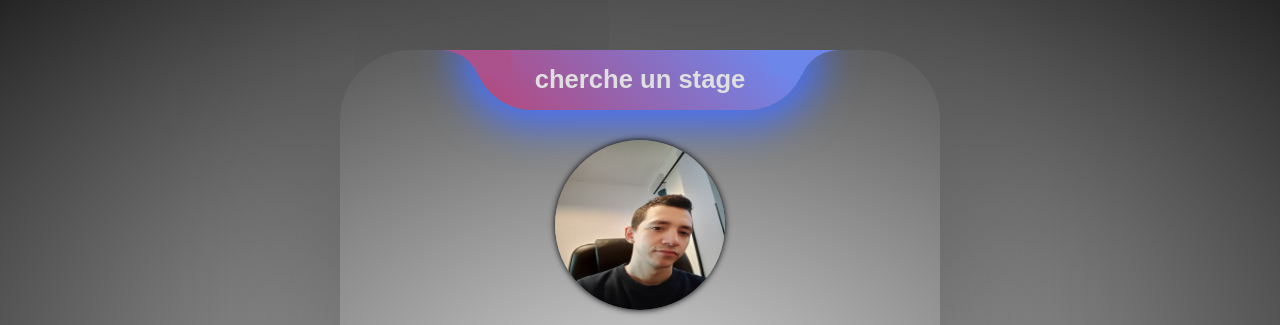
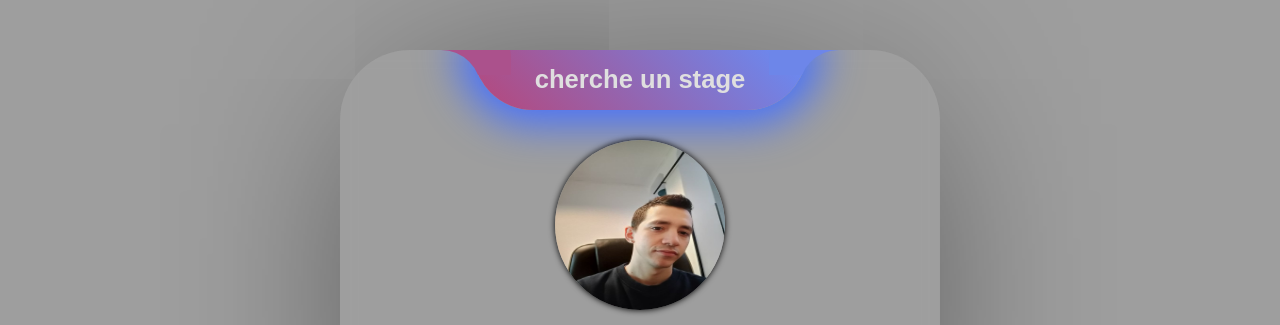
Before and after one commit to brest0ou/card-perso, a plain HTML site: page index.html in a window 1280 px wide. Shown: the top 325 px of the page. Drawn offline with Linux system fonts and the light colour scheme; the site is published under a folder, as on GitHub Pages, so addresses that start at the root find nothing; a web font is replaced by a local one.

Commit message:
maj background

```diff
--- a/src/main.css
+++ b/src/main.css
@@ -15,7 +15,7 @@ body::before{
     inset: 0;
     z-index: -1;
 
-    background: url('/assets/images/bg-4.png');
+    background: url('../assets/images/bg-4.png');
     background-size: cover ;
     background-position: center;
     animation: animScale 60s infinite;;
```
